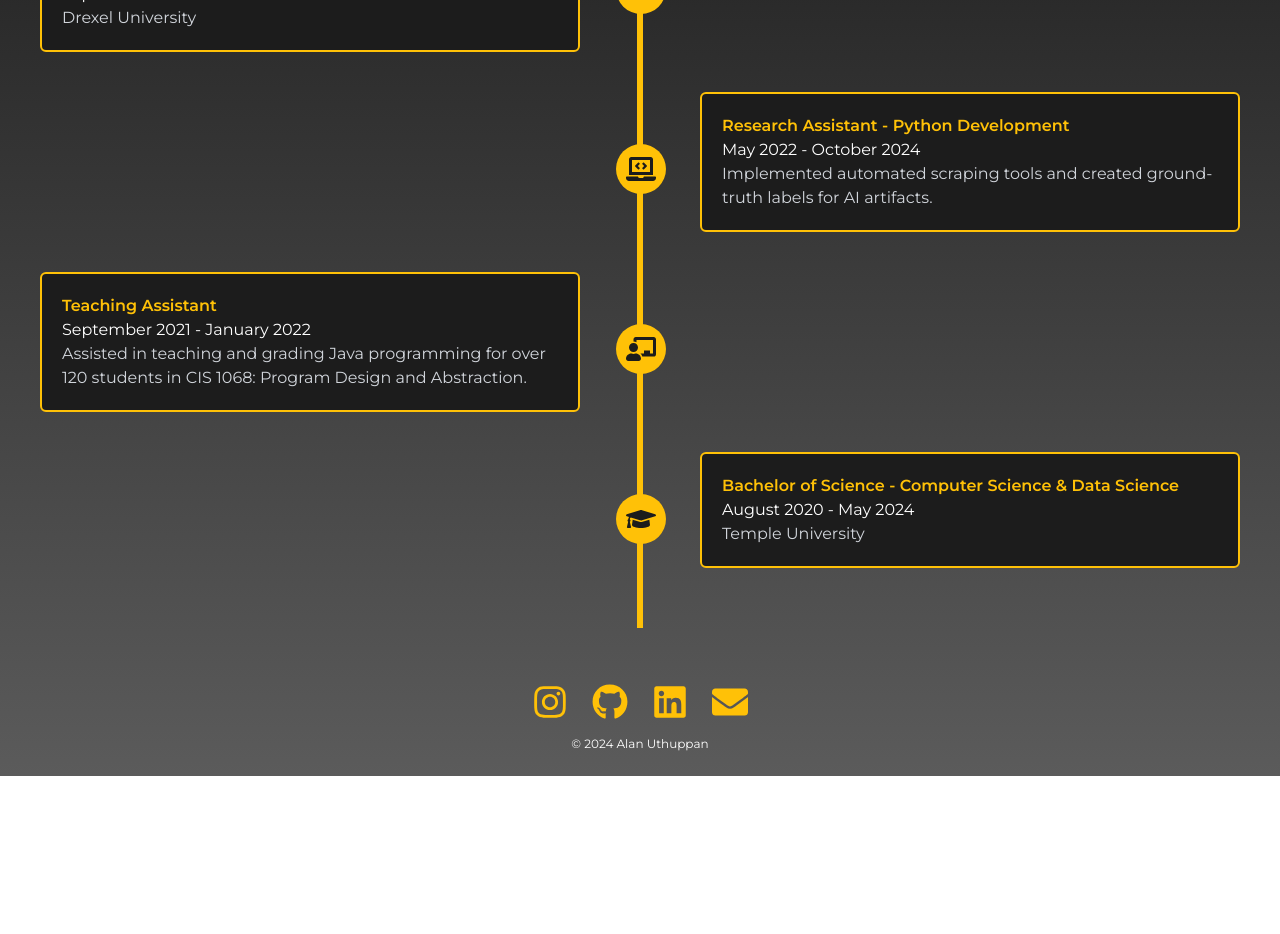
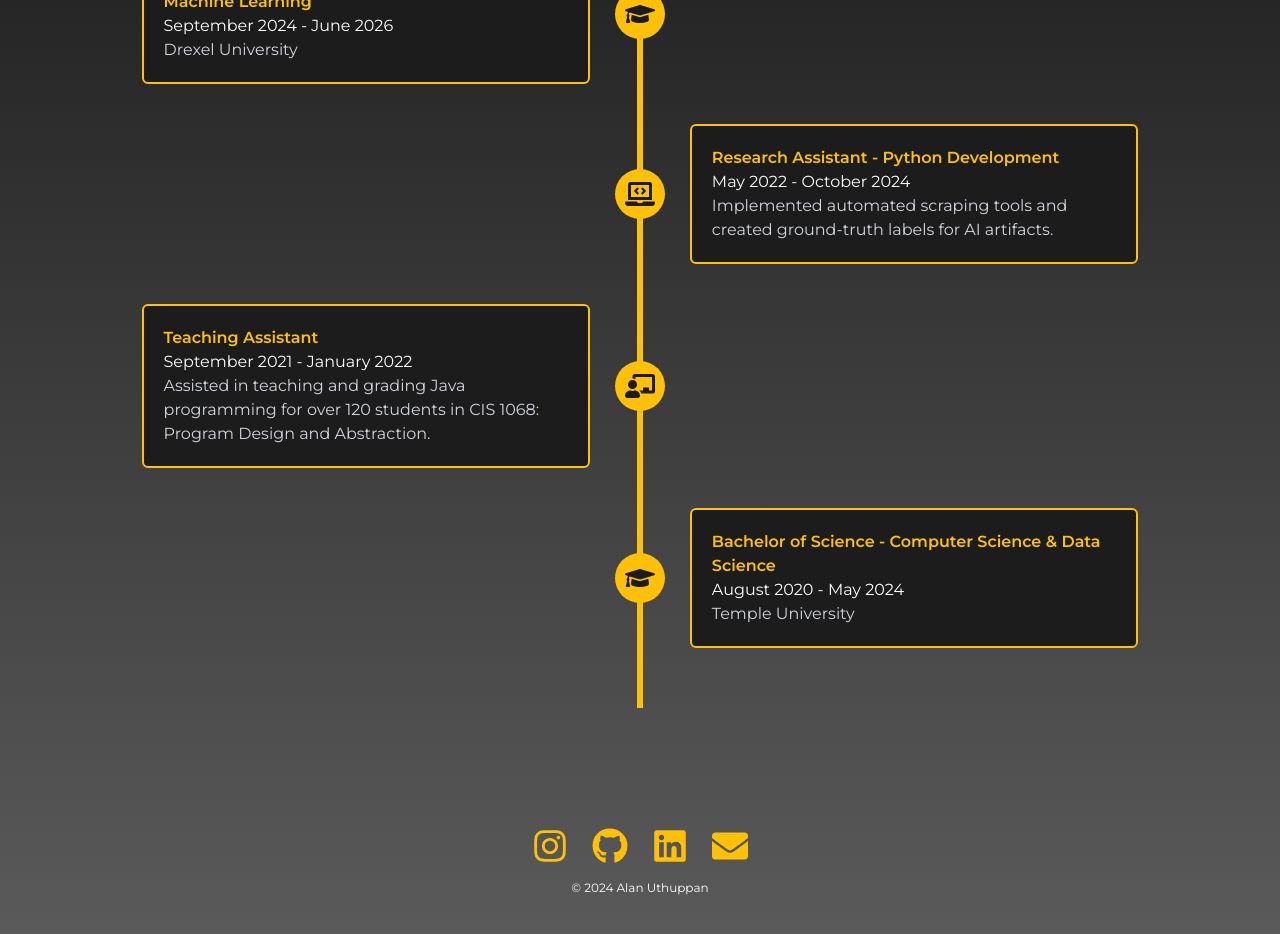
Before and after one commit to AlanU21/AlanU21.github.io, a Next.js app: page /about in a window 1280 px wide. Shown: the part 680-1614 px from the top of the page. Before the commit the page ends 1456 px from the top, so only its background shows below. Built offline with nearby package versions, Linux system fonts and the light colour scheme.

Commit message:
Styling changes

```diff
--- a/components/Footer.js
+++ b/components/Footer.js
@@ -19,10 +19,10 @@ const Footer = ({ isFirstLoad }) => {
       initial={isFirstLoad ? "hidden" : "visible"}
       animate="visible"
       variants={footerVariants}
-      className="sticky bg-transparent py-6"
+      className="bottom-08 bg-transparent py-6"
     >
-      <div className="container bg-transparent mx-auto px-4 flex flex-col items-center">
-        <div className="flex bg-transparent space-x-6 mb-4">
+      <div className="container bg-transparent mx-auto px-4 py-8 flex flex-col items-center">
+        <div className="flex bg-transparent space-x-6">
           {socialLinks.map(({ icon: Icon, href }, index) => (
             <motion.a
               key={index}
@@ -37,7 +37,7 @@ const Footer = ({ isFirstLoad }) => {
             </motion.a>
           ))}
         </div>
-        <p className="text-white text-xs">&copy; 2024 Alan Uthuppan</p>
+        <p className="text-white text-xs mt-4">&copy; 2024 Alan Uthuppan</p>
       </div>
     </motion.footer>
   );
--- a/components/Layout.js
+++ b/components/Layout.js
@@ -1,7 +1,6 @@
-import { useState, useEffect } from 'react';
-import NavBar from './NavBar';
-import Footer from './Footer';
-import { motion } from 'framer-motion';
+import { useState, useEffect } from "react";
+import NavBar from "./NavBar";
+import Footer from "./Footer";
 
 const Layout = ({ children, isFirstLoad }) => {
   const [isScrolled, setIsScrolled] = useState(false);
@@ -11,14 +10,14 @@ const Layout = ({ children, isFirstLoad }) => {
       setIsScrolled(window.scrollY > 0);
     };
 
-    window.addEventListener('scroll', handleScroll);
-    return () => window.removeEventListener('scroll', handleScroll);
+    window.addEventListener("scroll", handleScroll);
+    return () => window.removeEventListener("scroll", handleScroll);
   }, []);
 
   return (
-    <div className="min-h-screen flex flex-col bg-gradient-to-b from-black to-light-gray">
+    <div className="min-h-screen w-full flex flex-col bg-gradient-to-b from-black to-light-gray">
       <NavBar isScrolled={isScrolled} isFirstLoad={isFirstLoad} />
-      <main className="flex-grow">{children}</main>
+      <main className="flex-grow p-4 md:p-8">{children}</main>
       <Footer isFirstLoad={isFirstLoad} />
     </div>
   );
--- a/components/Timeline.js
+++ b/components/Timeline.js
@@ -54,7 +54,6 @@ const Timeline = () => {
           transition={{ duration: 0.5 }}
         >
           <div className={styles.timelineWrapper}>
-            {/* Left side of timeline */}
             {item.side === "left" && (
               <>
                 <div className={styles.timelineContent}>
@@ -63,9 +62,9 @@ const Timeline = () => {
                   <p className="text-gray-300">{item.description}</p>
                 </div>
                 <motion.div
-                  className={styles.timelineIcon}
-                  initial={{ opacity: 0, scale: 0 }}
-                  whileInView={{ opacity: 1, scale: 1 }}
+                  className={`${styles.timelineIcon} hide-on-mobile`}
+                  initial={{ opacity: 0, scale: 0, translateX: '-50%', translateY: '-50%' }}
+                  whileInView={{ opacity: 1, scale: 1, translateX: '-50%', translateY: '-50%' }}
                   viewport={{ once: true, amount: 0.5 }}
                   transition={{ delay: 0.2, duration: 0.3 }}
                 >
@@ -74,13 +73,12 @@ const Timeline = () => {
               </>
             )}
 
-            {/* Right side of timeline */}
             {item.side === "right" && (
               <>
                 <motion.div
-                  className={styles.timelineIcon}
-                  initial={{ opacity: 0, scale: 0 }}
-                  whileInView={{ opacity: 1, scale: 1 }}
+                  className={`${styles.timelineIcon} hide-on-mobile`}
+                  initial={{ opacity: 0, scale: 0, translateX: '-50%', translateY: '-50%' }}
+                  whileInView={{ opacity: 1, scale: 1, translateX: '-50%', translateY: '-50%'}}
                   viewport={{ once: true, amount: 0.5 }}
                   transition={{ delay: 0.2, duration: 0.3 }}
                 >
--- a/pages/about.js
+++ b/pages/about.js
@@ -83,6 +83,7 @@ const About = () => {
         initial="hidden"
         animate={controls}
         variants={variants}
+        className="flex flex-col items-center justify-center"
       >
         <h2 className="text-3xl font-semibold text-gold mb-8 text-center">
           My Journey
--- a/pages/index.js
+++ b/pages/index.js
@@ -90,14 +90,6 @@ export default function Home() {
     },
   };
 
-  const footerVariants = {
-    hidden: { opacity: 0 },
-    visible: {
-      opacity: 1,
-      transition: { duration: 1.2 },
-    },
-  };
-
   return (
     <div>
       <Head>
@@ -109,7 +101,7 @@ export default function Home() {
         <link rel="canonical" href="https://www.alanuthuppan.com" />
       </Head>
 
-      <div className="container mx-auto px-4 py-20 text-center">
+      <div className="container mx-auto py-6 text-center">
         <motion.div
           initial="hidden"
           animate={helloControls}
@@ -124,7 +116,7 @@ export default function Home() {
           initial="hidden"
           animate={nameControls}
           variants={nameVariants}
-          className="text-gold text-5xl md:text-7xl lg:text-8xl font-extrabold mb-6 typewriter"
+          className="text-gold text-4xl md:text-7xl lg:text-8xl font-extrabold mb-6 typewriter"
         >
           Alan Uthuppan
         </motion.h1>
@@ -134,7 +126,7 @@ export default function Home() {
           animate={textControls}
           variants={textVariants}
         >
-          <p className="text-white text-lg md:text-xl lg:text-2xl mb-12">
+          <p className="text-white text-lg sm:text-md md:text-xl lg:text-2xl px-5 mb-6 mt-6">
             If I haven&apos;t had the chance to introduce myself yet,
             <br /> this is the next best thing...
             <span className="font-bold">welcome to my portfolio!</span>
@@ -145,28 +137,24 @@ export default function Home() {
           initial="hidden"
           animate={buttonControls}
           variants={buttonVariants}
-          className="flex flex-col md:flex-row justify-center items-center md:space-x-6 space-y-4 md:space-y-0"
+          className="flex flex-col justify-center items-center py-4 space-y-8 w-full"
         >
-          <motion.div whileHover={{ scale: 1.05 }} whileTap={{ scale: 0.95 }}>
           <Link
             href="docs/AlanUthuppanResume.pdf"
             passHref
-              className="bg-black text-white border-2 border-gold rounded-full px-10 py-4 font-regular hover:bg-gold hover:text-black hover:font-semibold transition-all duration-300 inline-block"
+            className="bg-black text-white border-2 border-gold rounded-full py-4 font-regular hover:bg-gold hover:text-black hover:font-semibold hover:scale-105 transition-all duration-300 w-1/2 sm:w-1/3"
             target="_blank"
             rel="noopener noreferrer"
           >
             DOWNLOAD RESUME
           </Link>
-          </motion.div>
-          <motion.div whileHover={{ scale: 1.05 }} whileTap={{ scale: 0.95 }}>
           <Link
             href="/projects"
             passHref
-              className="bg-black text-white border-2 border-gold rounded-full px-10 py-4 font-regular hover:bg-gold hover:text-black hover:font-semibold transition-all duration-300 inline-block"
+            className="bg-black text-white border-2 border-gold rounded-full py-4 font-regular hover:bg-gold hover:text-black hover:font-semibold hover:scale-105 transition-all duration-300 w-1/2 sm:w-1/3"
           >
             VIEW PROJECTS
           </Link>
-          </motion.div>
         </motion.div>
       </div>
     </div>
--- a/styles/globals.css
+++ b/styles/globals.css
@@ -21,8 +21,8 @@ html {
   overflow: hidden;
   white-space: nowrap;
   border-right: 3px solid gold;
-  width: 13ch;
-  animation: typing 3s steps(13, end) forwards, blink-caret 0.75s step-end infinite;
+  width: auto;
+  animation: typing 2s steps(12, end) forwards, blink-caret 0.75s step-end infinite;
 }
 
 .typewriter-finished {
@@ -34,7 +34,7 @@ html {
     width: 0;
   }
   to {
-    width: 13ch;
+    width: 12ch;
   }
 }
 
--- a/styles/timeline.module.css
+++ b/styles/timeline.module.css
@@ -43,9 +43,9 @@
     font-size: 30px;
     z-index: 3;
     position: absolute;
-    top: 40%;
-    left: 48%;
-    transform: translateX(-50%);
+    top: 50%;
+    left: 50%;
+    transform: translate(50%, 50%);
 }
 
 .timelineContent {
@@ -84,4 +84,8 @@
     .timelineLine {
         left: 0%;
     }
+
+    .hide-on-mobile {
+        display: none;
+    }
 }
```
Lines whose indentation alone changed are shown as unchanged.
